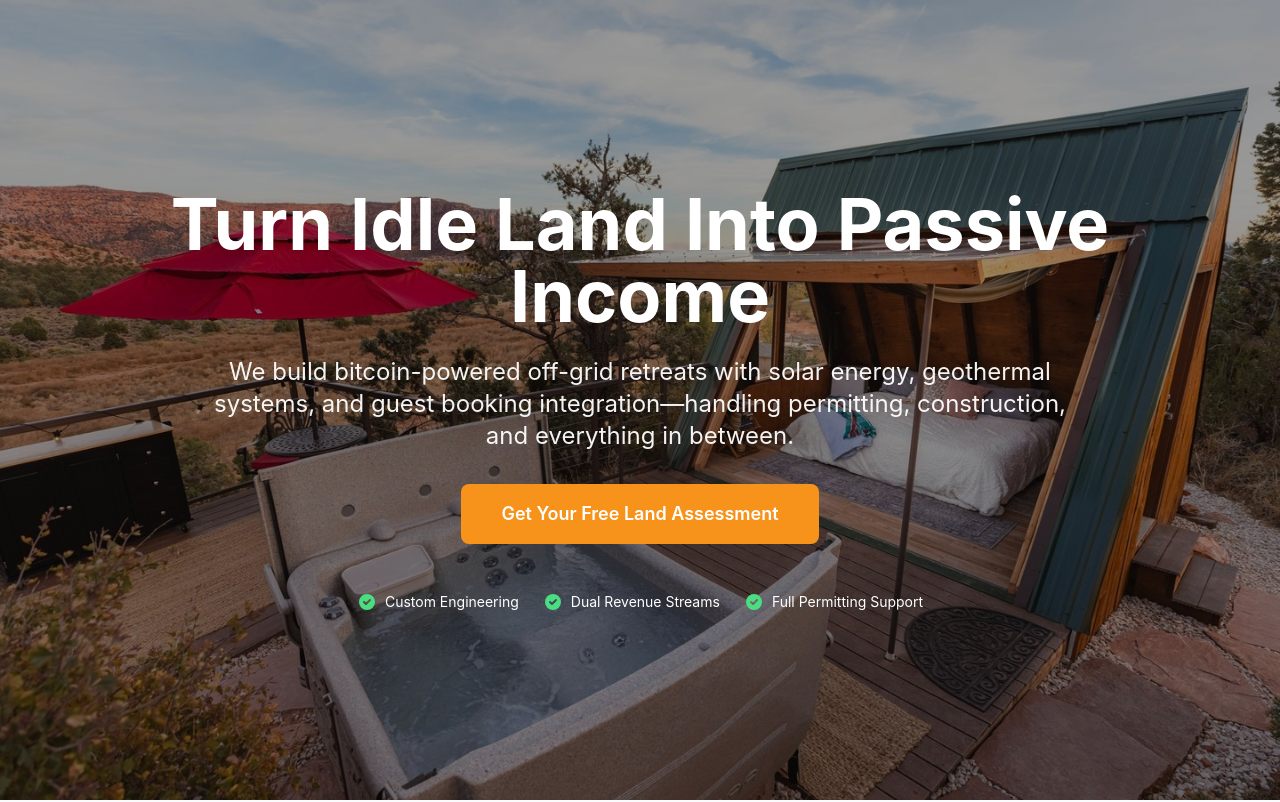
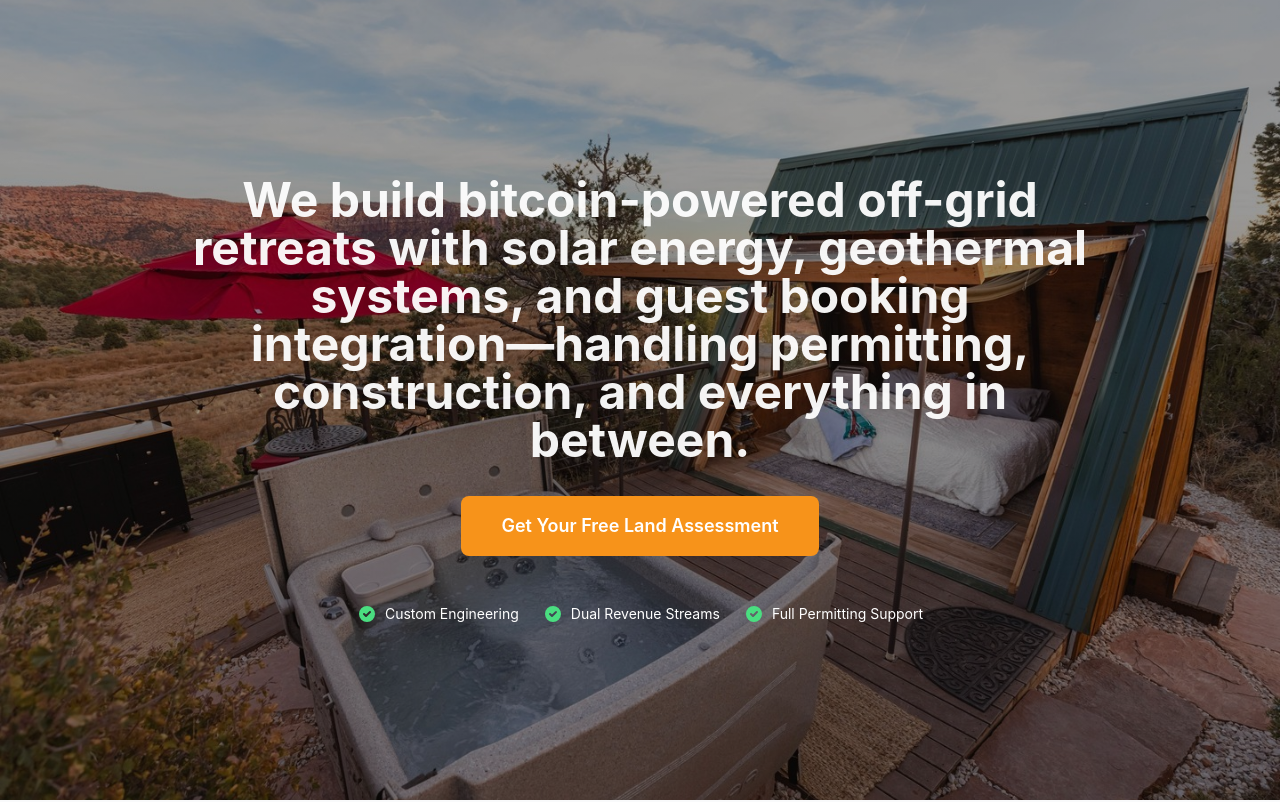
Before and after one commit to offgridfarmstays/website, a Next.js app: page / in a window 1280 px wide. Shown: the top 802 px of the page. Built offline with nearby package versions, Linux system fonts and the light colour scheme.

Commit message:
Remove 'Turn Idle Land Into Passive Income' heading
- Removed separate headline, consolidated into single H1
- Main message now: 'We build bitcoin-powered off-grid retreats...'
- Cleaner, more direct hero section
- Reduced text hierarchy for better focus

```diff
--- a/components/Hero.tsx
+++ b/components/Hero.tsx
@@ -11,13 +11,9 @@ export default function Hero() {
       />
 
       <div className="relative z-10 max-w-6xl mx-auto px-6 text-center">
-        <h1 className="text-3xl sm:text-4xl md:text-5xl lg:text-6xl xl:text-7xl font-bold mb-6 leading-tight">
-          Turn Idle Land Into Passive Income
+        <h1 className="text-2xl sm:text-3xl md:text-4xl lg:text-5xl font-bold mb-8 opacity-95 max-w-4xl mx-auto leading-relaxed">
+          We build bitcoin-powered off-grid retreats with solar energy, geothermal systems, and guest booking integration—handling permitting, construction, and everything in between.
         </h1>
-
-        <p className="text-lg sm:text-xl md:text-2xl mb-8 opacity-95 max-w-4xl mx-auto">
-          We build bitcoin-powered off-grid retreats with solar energy, geothermal systems, and guest booking integration—handling permitting, construction, and everything in between.
-        </p>
 
         <a
           href="#contact"
```
